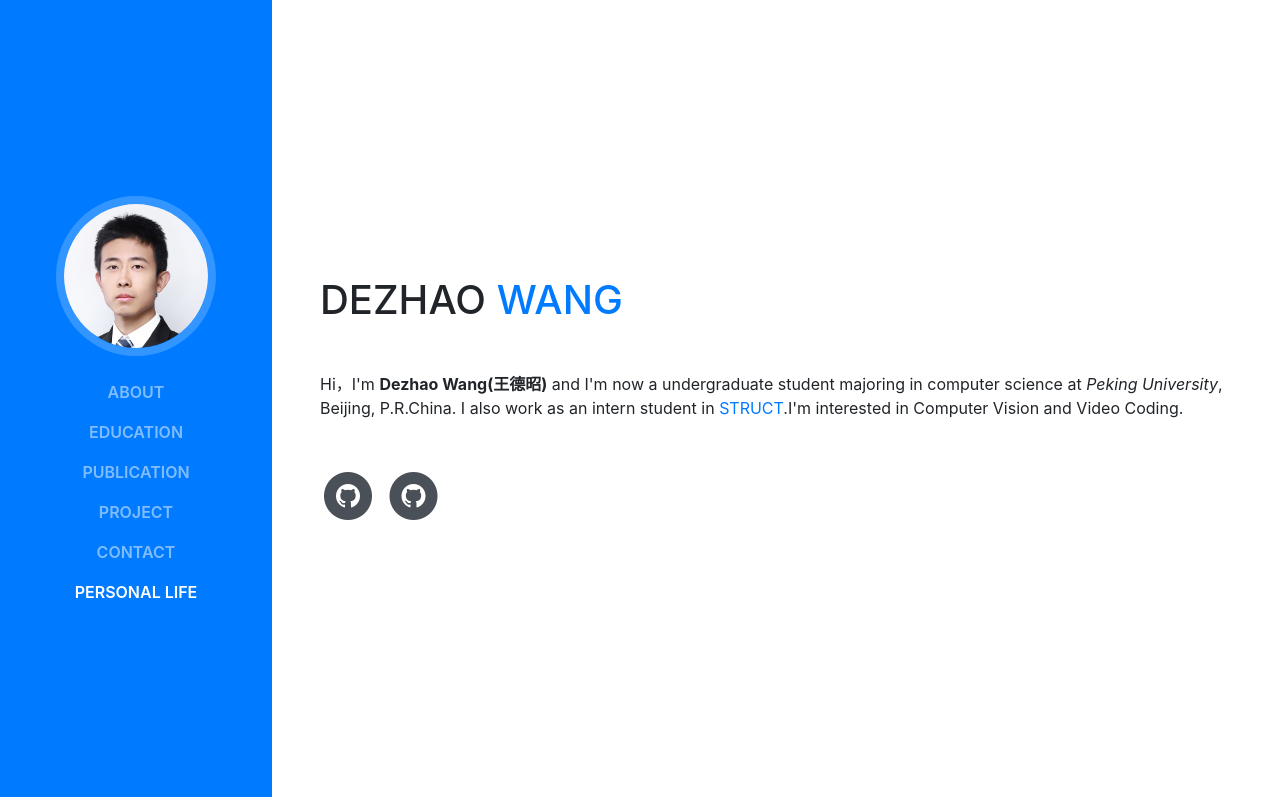
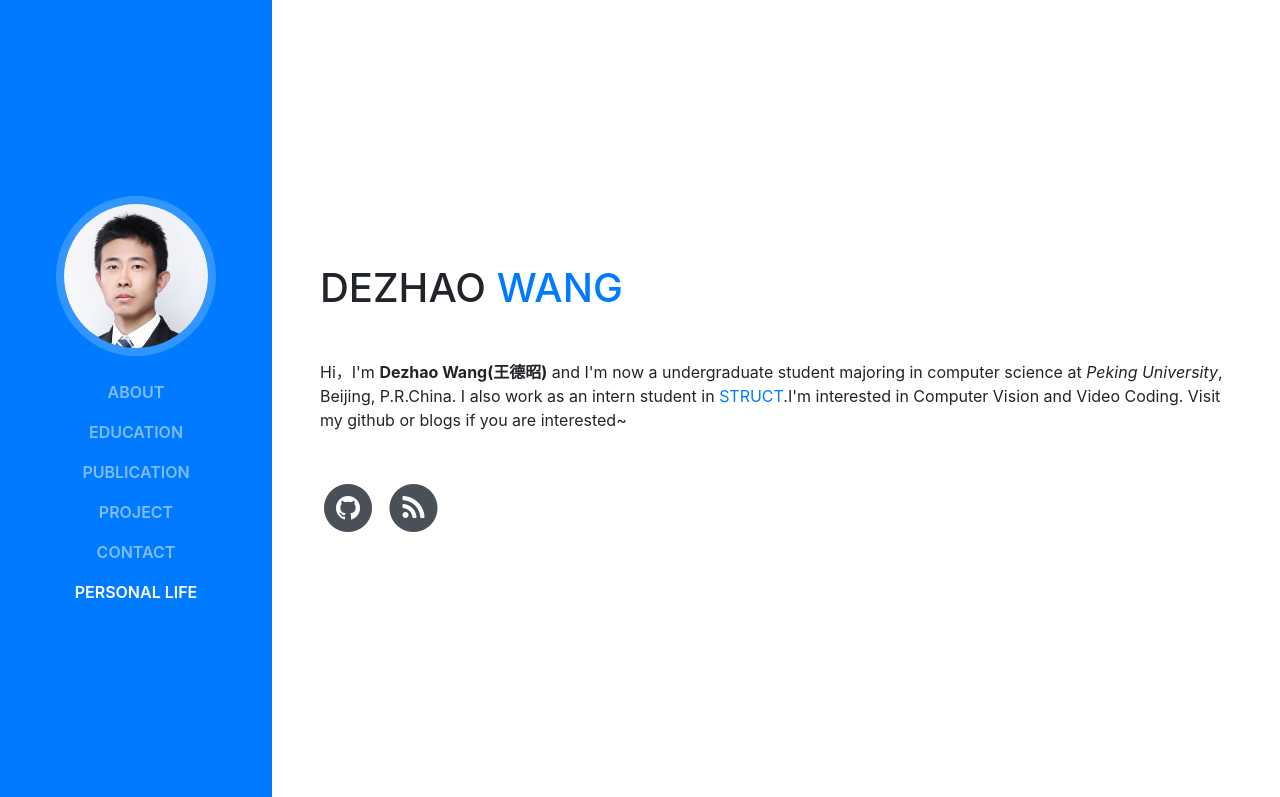
Before and after one commit to Dezhao-Wang/dezhao-wang.github.com, a website with bundled scripts: page index.html in a window 1280 px wide. Shown: the top 797 px of the page. Built offline with nearby package versions, Linux system fonts and the light colour scheme; a web font is replaced by a local one.

Commit message:
blog link update

```diff
--- a/index.html
+++ b/index.html
@@ -71,7 +71,7 @@
           <div class="subheading mb-5">
             <a href="mailto:name@email.com"></a>
           </div>
-          <p class="mb-5">Hi，I'm <b>Dezhao Wang(王德昭)</b> and I'm now a undergraduate student majoring in computer science at <i>Peking University</i>, Beijing, P.R.China. I also work as an intern student in <a href="http://39.96.165.147/">      STRUCT</a>.I'm interested in Computer Vision and Video Coding. </p>
+          <p class="mb-5">Hi，I'm <b>Dezhao Wang(王德昭)</b> and I'm now a undergraduate student majoring in computer science at <i>Peking University</i>, Beijing, P.R.China. I also work as an intern student in <a href="http://39.96.165.147/">      STRUCT</a>.I'm interested in Computer Vision and Video Coding. Visit my github or blogs if you are interested~</p>
           <ul class="list-inline list-social-icons mb-0">
             <!-- <li class="list-inline-item">
               <a href="#">
@@ -106,10 +106,10 @@
               </a>
             </li>
             <li class="list-inline-item">
-              <a href="https://github.com/Dezhao-Wang/blogs/">
+              <a href="https://github.com/Dezhao-Wang/blogs/index.html">
                 <span class="fa-stack fa-lg">
                   <i class="fa fa-circle fa-stack-2x"></i>
-                  <i class="fa fa-github fa-stack-1x fa-inverse"></i>
+                  <i class="fa fa-rss fa-stack-1x fa-inverse"></i>
                 </span>
               </a>
             </li>
```
